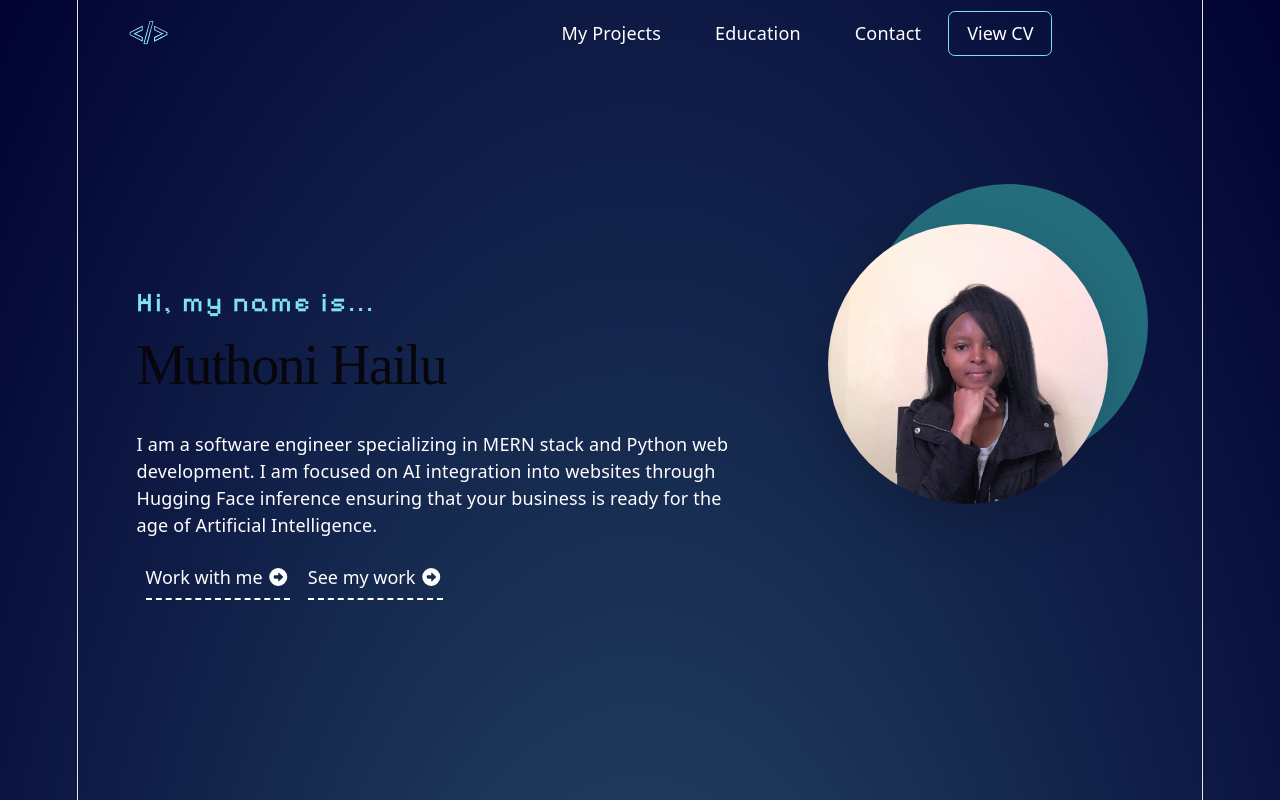
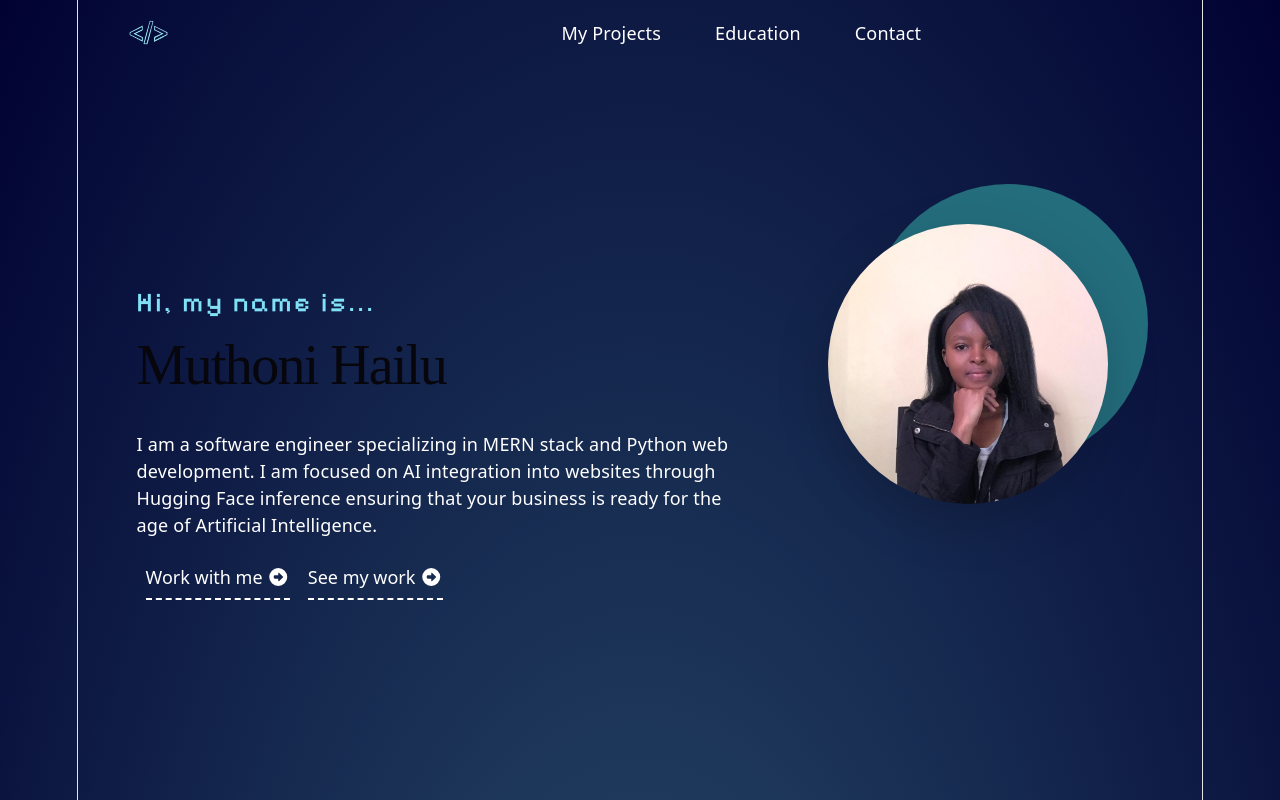
Before and after one commit to Hannah-Muthoni-Hailu/Hannah-Muthoni-Portfolio, a React (Vite) app: page / in a window 1280 px wide. Shown: the top 800 px of the page. Built offline with nearby package versions, Linux system fonts and the light colour scheme; a web font is replaced by a local one.

Commit message:
Removed downloadable CV link

```diff
--- a/src/components/Navigation.jsx
+++ b/src/components/Navigation.jsx
@@ -17,9 +17,9 @@ export default function Navigation() {
                         <Nav.Link href="#education" className="text-white mx-3">Education</Nav.Link>
                         {/* <Nav.Link href="#skills" className="text-white mx-2">Skills</Nav.Link> */}
                         <Nav.Link href="#contact" className="text-white mx-3">Contact</Nav.Link>
-                        <Button className="d-flex align-items-center px-3 text-nowrap downloadButton">
+                        {/* <Button className="d-flex align-items-center px-3 text-nowrap downloadButton">
                             <a href="https://docs.google.com/document/d/1WA4BDBtjFPEXjlg3UCe7yaelJktq98svUa6kuwT0ssg/edit?usp=sharing" className="text-decoration-none text-white">View CV</a>
-                        </Button>
+                        </Button> */}
                     </Nav>
                 </Navbar.Collapse>
             </Container>
```
